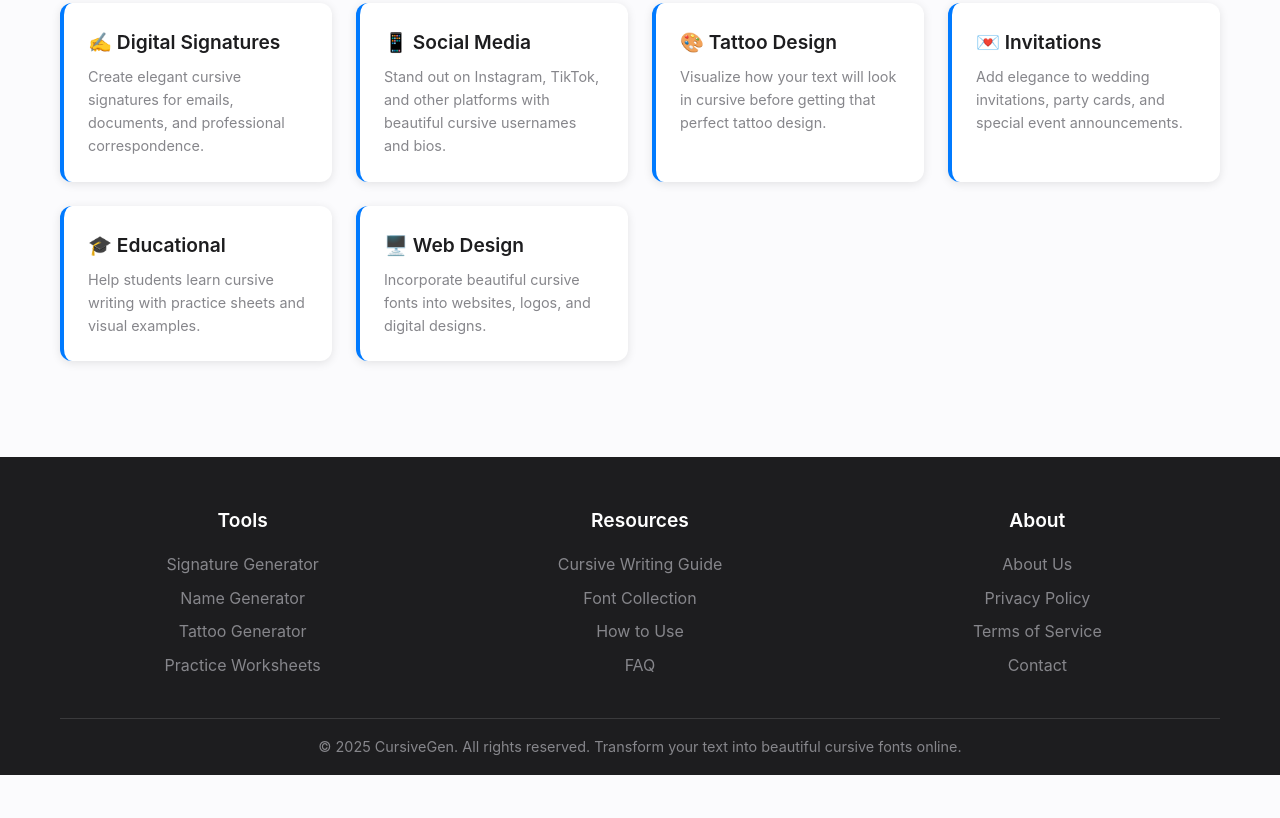
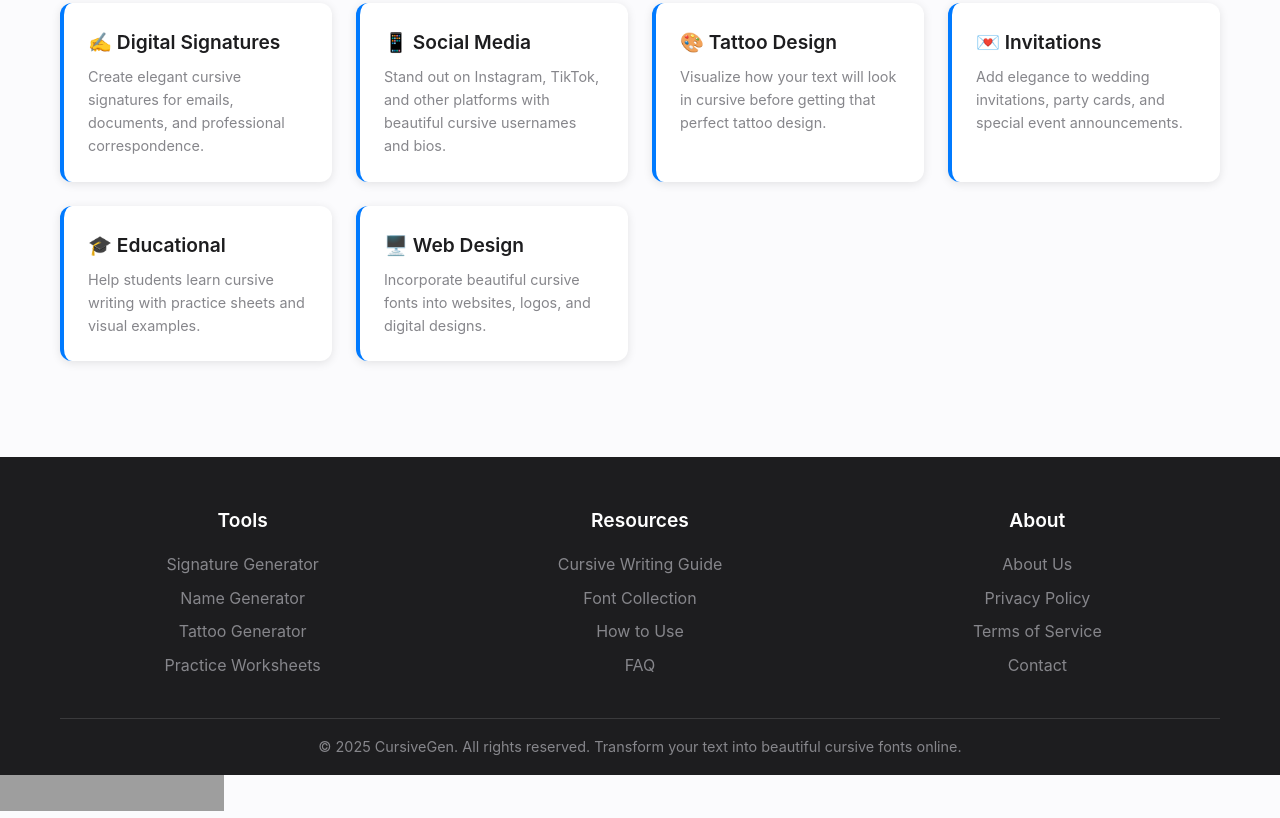
Before and after one commit to WangGuanNB/cursive-generator, a plain HTML site: page index.html in a window 1280 px wide. Shown: the part 2269-3087 px from the top of the page. Before the commit the page ends 3044 px from the top, so only its background shows below. Drawn offline with Linux system fonts and the light colour scheme; grey boxes are pictures that could not be loaded.

Commit message:
外链，加徽章

```diff
--- a/index.html
+++ b/index.html
@@ -631,6 +631,12 @@
         </div>
     </footer>
 
+    <!-- Startup Fame Badge Start -->
+    <a href="https://startupfa.me/s/cursivegen?utm_source=cursivegenerator.space" target="_blank">
+      <img src="https://startupfa.me/badges/featured-badge-small.webp" alt="Featured on Startup Fame" width="224" height="36" />
+    </a>
+    <!-- Startup Fame Badge End -->
+
     <script>
         // DOM Elements
         const textInput = document.getElementById('textInput');
```
